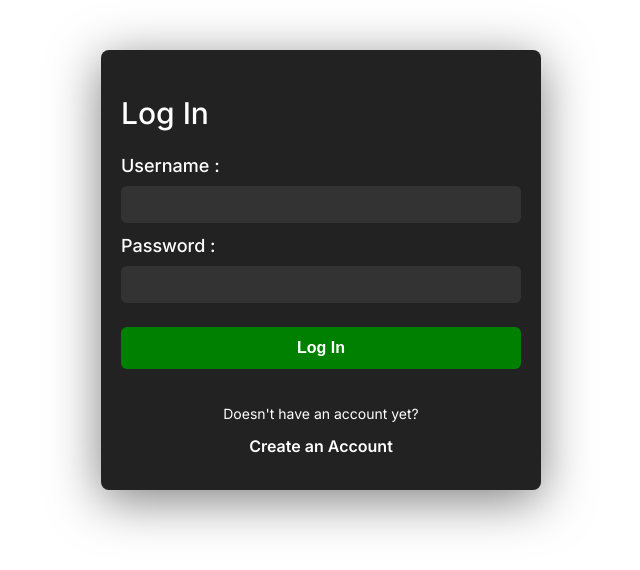
After one commit to Punnychai/PSA-RBAC, a PHP site: page /LogIn.php in a window 1280 px wide. The commit adds this page. Shown: the top 570 px of the page, without its empty margins (319-959 px from the left). Run offline with PHP 8.4, Linux system fonts and the light colour scheme.

Commit message:
LogIn Styling

```diff
--- /dev/null
+++ b/LogIn.css
@@ -0,0 +1,97 @@
+@import url('https://fonts.googleapis.com/css2?family=Inter:wght@100;300;400;500;600;700&display=swap');
+
+body {
+  font-family: 'Inter', sans-serif;
+  margin: 0;
+  padding: 0;
+}
+
+.login-container {
+    width: 400px;
+    height: 400px;
+    margin: 50px auto; /* Center horizontally with auto margin */
+    padding: 20px;
+    border-radius: 8px;
+    background-color: #222;
+    color: #fff;
+    text-align: left;
+    box-shadow: 0px 10px 50px 0px rgba(0, 0, 0, 0.5); /* Add box shadow for depth */
+}
+
+.login-container h2 {
+    margin-bottom: 20px;
+    font-size: 30px;
+    font-weight: 500; /* Apply font weight */
+}
+
+.login-container form {
+    display: flex;
+    flex-direction: column;
+}
+
+.login-container h6 {
+    font-size: 18px;
+    font-weight: 500;
+    margin: 4px 0 10px 0;
+}
+
+
+#username, #password {
+    height: 17px;
+    padding: 10px;
+    margin-bottom: 8px;
+    border: none;
+    border-radius: 6px;
+    background-color: #333;
+    color: #fff;
+    width: 95%;
+}
+
+#passwordStrength, #passwordMissing {
+    min-height: 20px;
+    margin: 4px 0 8px 0;
+}
+
+
+.login-container select {
+
+    padding: 10px;
+    border: 1px solid #444;
+    border-radius: 6px;
+    background-color: #333;
+    color: #fff;
+    width: 100%;
+}
+
+input[type="submit"] {
+    background-color: green;
+    color: white;
+    font-size: 16px;
+    font-weight: 600;
+    padding: 12px 20px;
+    border: none;
+    border-radius: 6px;
+    cursor: pointer;
+}
+
+input[type="submit"]:hover {
+    background-color: darkgreen;
+}
+
+#goSignUp {
+    background-color: #222;
+    color: white;
+    text-align: center;
+    text-decoration: none;
+    font-size: 16px;
+    font-weight: 600;
+    padding: 0px 20px;
+    border: none;
+    border-radius: 6px;
+    cursor: pointer;
+}
+
+.login-container p {
+    margin-top: 16px;
+    font-size: 14px;
+}
--- /dev/null
+++ b/LogIn.php
@@ -0,0 +1,40 @@
+<!DOCTYPE html>
+<html lang="en">
+    <head>
+        <meta charset="UTF-8" />
+        <meta name="viewport" content="width=device-width, initial-scale=1.0" />
+        <title>Log In</title>
+        <link rel="stylesheet" href="LogIn.css" />
+    </head>
+    <body>
+        <div class="login-container">
+            <h2>Log In</h2>
+            <form id="loginForm" action="" method="post">
+                <div>
+                    <label for="username"><h6>Username :</h6></label>
+                    <input type="text" id="username" name="username">
+                    <label for="password"><h6>Password :</h6></label>
+                    <input type="password" id="password" name="password">
+                </div>
+                <div>
+                    <p id="errorMessage"></p>
+                </div>
+                <input type="submit" name="LogIn" value="Log In">
+                <br />
+                <p style="text-align: center"> Doesn't have an account yet?</p>
+                <a id="goSignUp" href="SignUp.php">Create an Account</a>
+            </form>
+        </div>
+
+        <?php
+
+        ?>
+
+        <script>
+            document.getElementById('password').addEventListener('input', function() {
+                const password = this.value;
+                document.getElementById('passwordStrength').textContent = "incorrect Username or Password";
+            });
+        </script>
+    </body>
+</html>
```
Also changed, not shown: SignUp.css (+1 -12 lines).
